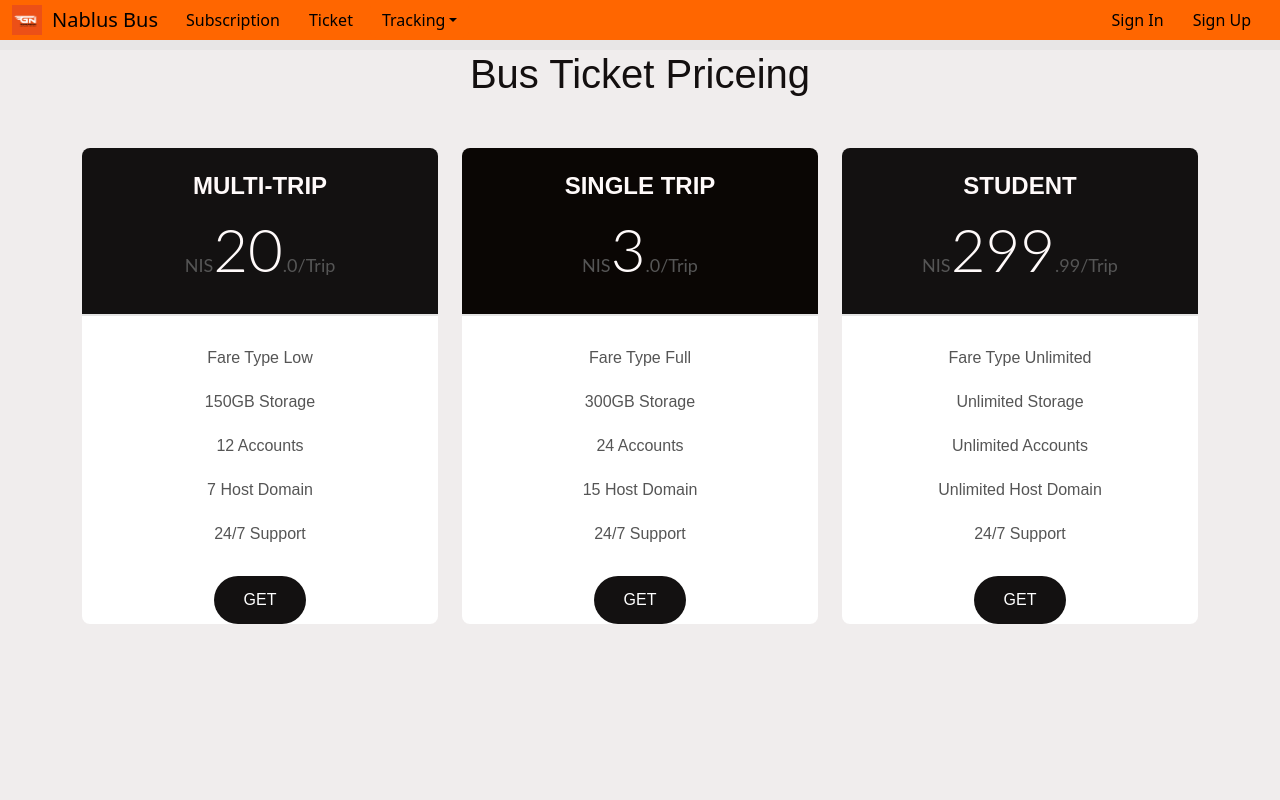
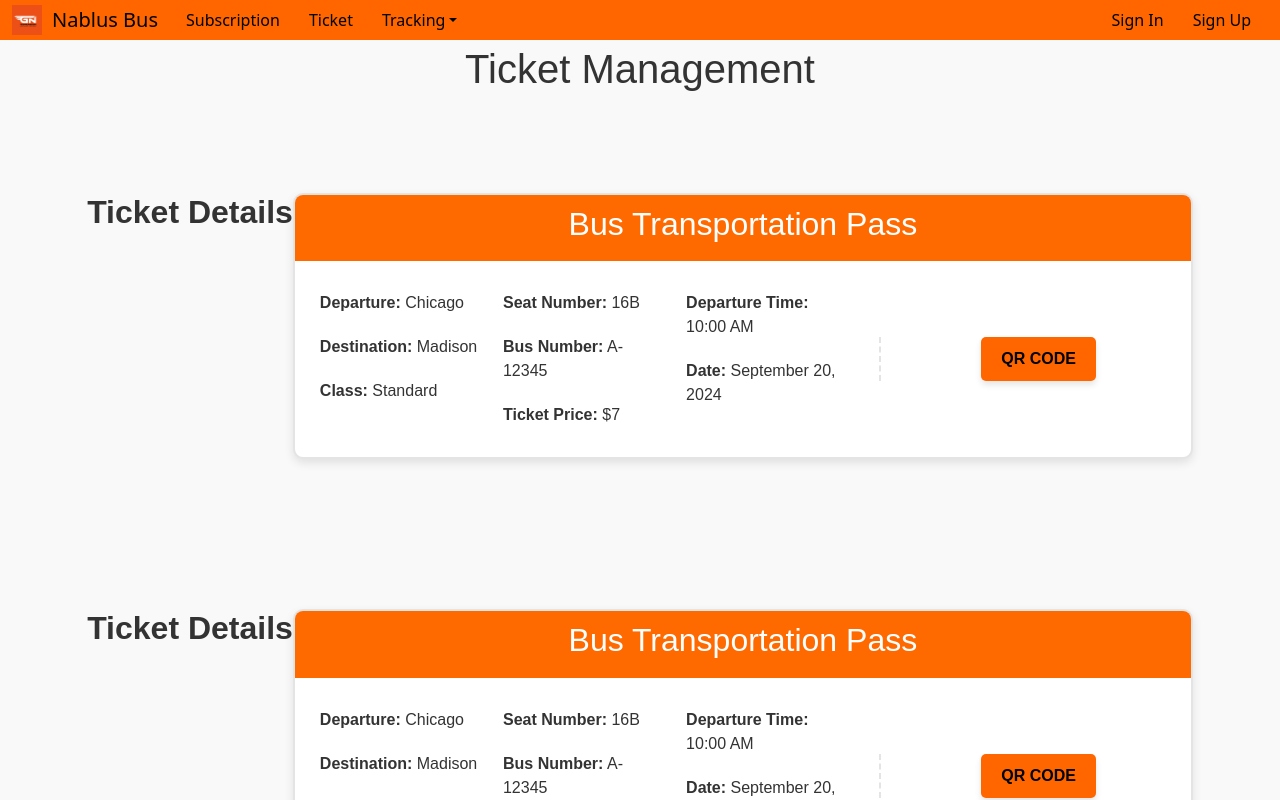
Before and after one commit to omarPALE/NablusBus, a React (Vite) app in the folder web/client/login/: page /ticket in a window 1280 px wide. Shown: the top 800 px of the page. Built offline with nearby package versions, Linux system fonts and the light colour scheme.

Commit message:
add myTicket page content, refactor subscription page and use component, refactor Pricing Table code, add route for MyTicket page, add ScrollToUp component

```diff
--- /dev/null
+++ b/web/client/login/component/MyTicket-component/MyTicketContent.jsx
@@ -0,0 +1,54 @@
+import TicketSection from "../Subscription-component/Ticket-section"; // Import the reusable TicketSection component
+import "./TicketManagement.css";
+
+const TicketManagement = () => {
+  const tickets = [
+    {
+      id: 1,
+      departure: "Chicago",
+      destination: "Madison",
+      classType: "Standard",
+      seatNumber: "16B",
+      busNumber: "A-12345",
+      ticketPrice: "$7",
+      departureTime: "10:00 AM",
+      date: "September 20, 2024",
+      status: "Completed",
+    },
+    {
+      id: 2,
+      departure: "Chicago",
+      destination: "Madison",
+      classType: "Premium",
+      seatNumber: "12A",
+      busNumber: "B-54321",
+      ticketPrice: "$10",
+      departureTime: "2:00 PM",
+      date: "September 21, 2024",
+      status: "Upcoming",
+    },
+  ];
+
+  return (
+    <div className="ticket-management-container">
+      <h1>Ticket Management</h1>
+      <div className="ticket-list">
+        {tickets.map((ticket) => (
+          <TicketSection
+            key={ticket.id}
+            departure={ticket.departure}
+            destination={ticket.destination}
+            classType={ticket.classType}
+            seatNumber={ticket.seatNumber}
+            busNumber={ticket.busNumber}
+            ticketPrice={ticket.ticketPrice}
+            departureTime={ticket.departureTime}
+            date={ticket.date}
+          />
+        ))}
+      </div>
+    </div>
+  );
+};
+
+export default TicketManagement;
--- /dev/null
+++ b/web/client/login/component/MyTicket-component/TicketManagement.css
@@ -0,0 +1,85 @@
+/* General Styles */
+.ticket-management-container {
+  margin: 25px auto;
+  padding: 20px;
+  font-family: Arial, sans-serif;
+  background-color: #f9f9f9;
+}
+
+.ticket-management-container h1 {
+  text-align: center;
+  margin-bottom: 20px;
+  color: #333;
+}
+
+/* Ticket Card Styles */
+.ticket-card {
+  border: 1px solid #ddd;
+  border-radius: 10px;
+  margin-bottom: 20px;
+  background-color: #fff;
+  box-shadow: 0 4px 8px rgba(0, 0, 0, 0.1);
+  overflow: hidden;
+}
+
+/* Header Styles */
+.ticket-header {
+  background-color: #ff6a00;
+  color: white;
+  font-size: 20px;
+  font-weight: bold;
+  padding: 10px 15px;
+  text-align: center;
+}
+
+/* Ticket Body */
+.ticket-body {
+  display: flex;
+  justify-content: space-between;
+  padding: 15px;
+  align-items: center;
+}
+
+/* Ticket Info */
+.ticket-info {
+  flex: 1;
+  display: flex;
+  flex-direction: column;
+  gap: 10px;
+}
+
+.info-row {
+  display: flex;
+  justify-content: space-between;
+  font-size: 14px;
+  color: #333;
+}
+
+.info-row p {
+  margin: 0;
+}
+
+.info-row p strong {
+  color: #555;
+}
+
+/* Ticket Actions */
+.ticket-actions {
+  margin-left: 20px;
+}
+
+.qr-btn {
+  background-color: #ff6a00;
+  color: white;
+  border: none;
+  padding: 10px 20px;
+  border-radius: 5px;
+  font-size: 14px;
+  cursor: pointer;
+}
+
+.qr-btn:hover {
+  background-color: #e65c00;
+  transform: scale(1.05);
+  transition: all 0.2s ease-in-out;
+}
--- a/web/client/login/component/Nav.jsx
+++ b/web/client/login/component/Nav.jsx
@@ -38,13 +38,16 @@ export default function Nav(props) {
             <li>
               <a
                 className="btn btn-outline-success"
-                onClick={() => navigate("ticket")}
+                onClick={() => navigate("subscription")}
               >
                 Subscription
               </a>
             </li>
             <li>
-              <a className="btn btn-outline-success" href="#">
+              <a
+                className="btn btn-outline-success"
+                onClick={() => navigate("ticket")}
+              >
                 Ticket
               </a>
             </li>
--- /dev/null
+++ b/web/client/login/component/ScrolToTop.jsx
@@ -0,0 +1,14 @@
+import { useEffect } from "react";
+import { useLocation } from "react-router-dom";
+
+const ScrollToTop = () => {
+  const { pathname } = useLocation();
+
+  useEffect(() => {
+    window.scrollTo({ top: 0, behavior: "smooth" }); // Scroll to the top
+  }, [pathname]); // Trigger on pathname change
+
+  return null; // This component doesn't render anything
+};
+
+export default ScrollToTop;
--- a/web/client/login/component/Ticket-component/Ticket-content.jsx
+++ b/web/client/login/component/Subscription-component/PricingTable.jsx
@@ -1,7 +1,5 @@
 import { useState, useEffect, useRef } from "react";
 import "./Ticket.css"; // Ensure the correct path to your CSS file
-import TicketSection from "./Ticket-section";
-import TicketBenefits from "./Description-component";
 
 const PricingTable = () => {
   const [pricingData, setPricingData] = useState([]);
@@ -136,8 +134,6 @@ const PricingTable = () => {
           </div>
         </div>
       </section>
-      <TicketSection />
-      <TicketBenefits />
     </div>
   );
 };
--- a/web/client/login/component/Ticket-component/Ticket-section.jsx
+++ b/web/client/login/component/Subscription-component/Ticket-section.jsx
@@ -1,7 +1,8 @@
 import { useEffect, useRef, useState } from "react";
+import PropTypes from "prop-types"; // Import PropTypes
 import QRCode from "react-qr-code"; // Using react-qr-code
 import "./pop-styles.css";
-const TicketSection = () => {
+const TicketSection = (props) => {
   const ticketRef = useRef(null);
   const [isPopupVisible, setPopupVisible] = useState(false);
   const [ticketInfo] = useState({
@@ -16,8 +17,11 @@ const TicketSection = () => {
   });
 
   useEffect(() => {
-    const observer = new IntersectionObserver(
-      (entries) => {
+    const observerOptions = {
+      threshold: 0.7, // 50% of the element must be visible to trigger the animation
+      rootMargin: "0px 0px -100px 0px", // Adds an offset to delay animation triggering
+    };
+    const observer = new IntersectionObserver((entries) => {
       entries.forEach((entry) => {
         if (entry.isIntersecting) {
           entry.target.classList.add("animate");
@@ -25,9 +29,7 @@ const TicketSection = () => {
           entry.target.classList.remove("animate");
         }
       });
-      },
-      { threshold: 0.1 }
-    );
+    }, observerOptions);
 
     if (ticketRef.current) observer.observe(ticketRef.current);
 
@@ -52,32 +54,38 @@ const TicketSection = () => {
           <div className="ticket-details">
             <div className="ticket-info">
               <p>
-                <strong>Departure:</strong> {ticketInfo.departure}
+                <strong>Departure:</strong>{" "}
+                {ticketInfo.departure || props.departure}
               </p>
               <p>
-                <strong>Destination:</strong> {ticketInfo.destination}
+                <strong>Destination:</strong>{" "}
+                {ticketInfo.destination || props.destination}
               </p>
               <p>
-                <strong>Class:</strong> {ticketInfo.class}
+                <strong>Class:</strong> {ticketInfo.class || props.classType}
               </p>
             </div>
             <div className="ticket-info">
               <p>
-                <strong>Seat Number:</strong> {ticketInfo.seatNumber}
+                <strong>Seat Number:</strong>{" "}
+                {ticketInfo.seatNumber || props.seatNumber}
               </p>
               <p>
-                <strong>Bus Number:</strong> {ticketInfo.busNumber}
+                <strong>Bus Number:</strong>{" "}
+                {ticketInfo.busNumber || props.busNumber}
               </p>
               <p>
-                <strong>Ticket Price:</strong> {ticketInfo.ticketPrice}
+                <strong>Ticket Price:</strong>{" "}
+                {ticketInfo.ticketPrice || props.ticketPrice}
               </p>
             </div>
             <div className="ticket-info">
               <p>
-                <strong>Departure Time:</strong> {ticketInfo.departureTime}
+                <strong>Departure Time:</strong>{" "}
+                {ticketInfo.departureTime || props.departureTime}
               </p>
               <p>
-                <strong>Date:</strong> {ticketInfo.date}
+                <strong>Date:</strong> {ticketInfo.date || props.date}
               </p>
             </div>
           </div>
@@ -112,4 +120,15 @@ const TicketSection = () => {
   );
 };
 
+// Define PropTypes for the component
+TicketSection.propTypes = {
+  departure: PropTypes.string.isRequired,
+  destination: PropTypes.string.isRequired,
+  classType: PropTypes.string.isRequired,
+  seatNumber: PropTypes.string.isRequired,
+  busNumber: PropTypes.string.isRequired,
+  ticketPrice: PropTypes.string.isRequired,
+  departureTime: PropTypes.string.isRequired,
+  date: PropTypes.string.isRequired,
+};
 export default TicketSection;
--- a/web/client/login/component/Ticket-component/Ticket.css
+++ b/web/client/login/component/Subscription-component/Ticket.css
@@ -170,7 +170,7 @@ body {
 
 .ticket-section {
   margin: 50px auto;
-  padding: 200px;
+  padding: 50px;
   display: flex;
   justify-content: center;
 }
@@ -297,10 +297,10 @@ ticket Description
 */
 
 #ticket-benefits {
-  padding: 20px;
+  padding: 60px;
   background-color: #f9f9f9;
   border-radius: 10px;
-  margin-top: 30px;
+  margin-top: -60px;
   opacity: 0; /* Start hidden */
   transform: translateY(50px); /* Start slightly below */
   transition: all 0.6s ease-out; /* Smooth transition */
@@ -342,19 +342,19 @@ ticket Description
 #ticket-benefits.visible .benefit-card:nth-child(1) {
   opacity: 1;
   transform: translateY(0);
-  transition-delay: 1s;
+  transition-delay: 0.8s;
 }
 
 #ticket-benefits.visible .benefit-card:nth-child(2) {
   opacity: 1;
   transform: translateY(0);
-  transition-delay: 1.4s;
+  transition-delay: 1.2s;
 }
 
 #ticket-benefits.visible .benefit-card:nth-child(3) {
   opacity: 1;
   transform: translateY(0);
-  transition-delay: 1.8s;
+  transition-delay: 1.6s;
 }
 
 #ticket-benefits .benefit-card h3 {
--- /dev/null
+++ b/web/client/login/component/Subscription.jsx
@@ -0,0 +1,12 @@
+import TicketSection from "./Subscription-component/Ticket-section";
+import TicketBenefits from "./Subscription-component/Description-component";
+import PricingTable from "./Subscription-component/PricingTable";
+export default function Subscription() {
+  return (
+    <div>
+      <PricingTable />
+      <TicketSection />
+      <TicketBenefits />
+    </div>
+  );
+}
--- a/web/client/login/src/App.jsx
+++ b/web/client/login/src/App.jsx
@@ -2,7 +2,9 @@ import Login from "../component/Login";
 import Home from "../component/Home";
 import Nav from "../component/Nav";
 import SignUp from "../component/SignUp";
-import PricingTable from "../component/Ticket-component/Ticket-content";
+import Subscription from "../component/Subscription";
+import TicketManagement from "../component/MyTicket-component/MyTicketContent";
+import ScrollToTop from "../component/ScrolToTop";
 import { Route, Routes, useNavigate } from "react-router-dom";
 
 function App() {
@@ -25,11 +27,13 @@ function App() {
         handleHome={handleHome}
         handleSignUp={handleSignUp}
       />
+      <ScrollToTop />
       <Routes>
         <Route path="/login" element={<Login />} />
         <Route path="/home" element={<Home />} />
         <Route path="/signup" element={<SignUp />} />
-        <Route path="/ticket" element={<PricingTable />} />
+        <Route path="/subscription" element={<Subscription />} />
+        <Route path="/ticket" element={<TicketManagement />} />
       </Routes>
     </div>
   );
```
Also changed, not shown: web/client/login/component/Subscription-component/Description-component.jsx (renamed from web/client/login/component/Ticket-component/Description-component.jsx), web/client/login/component/Subscription-component/pop-styles.css (renamed from web/client/login/component/Ticket-component/pop-styles.css). Lines whose indentation alone changed are shown as unchanged.
